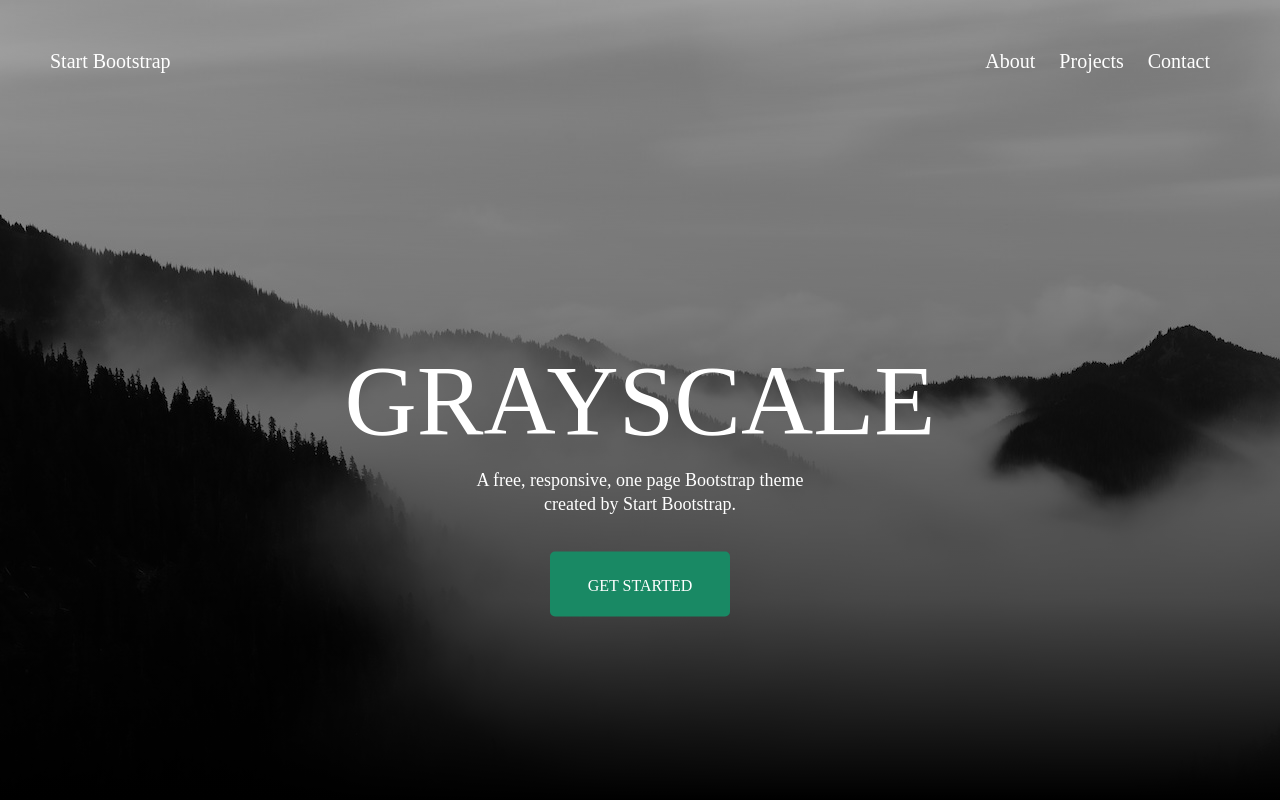
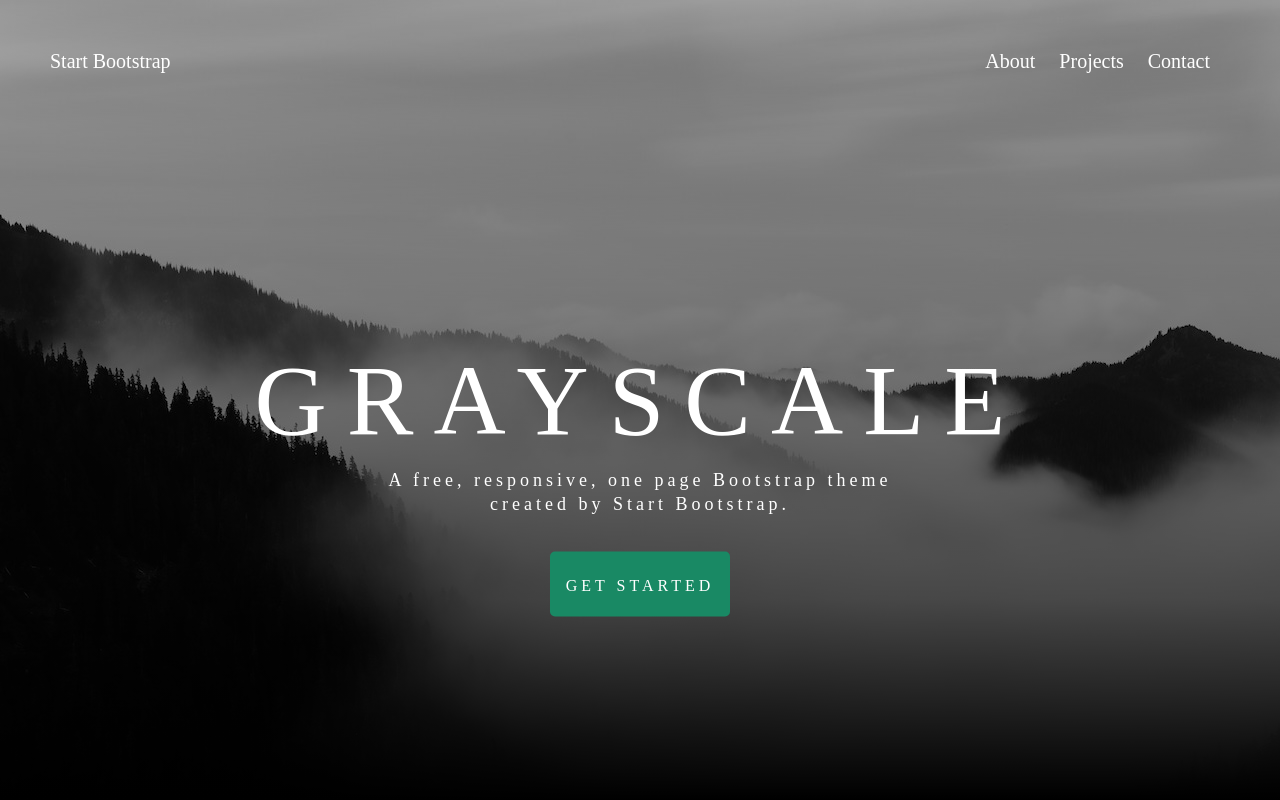
Before and after one commit to Nasibb/GrayScale, a plain HTML site: page index.html in a window 1280 px wide. Drawn offline with Linux system fonts and the light colour scheme.

Commit message:
letter-spacing

```diff
--- a/assets/css/style.css
+++ b/assets/css/style.css
@@ -36,6 +36,7 @@
     top: 50%;
     left: 50%;
     transform: translate(-50%, -50%);
+    letter-spacing: 1.25rem;
 }
 .title .first-p{
     color: white;
@@ -46,6 +47,7 @@
     top: 60%;
     left: 50%;
     transform: translate(-50%, -50%);
+    letter-spacing: 0.25rem;
 }
 .title .second-p{
     color: white;
@@ -56,6 +58,7 @@
     top: 63%;
     left: 50%;
     transform: translate(-50%, -50%);
+    letter-spacing: 0.25rem;
 }
 .header-button{
     width: 180px;
@@ -75,5 +78,5 @@
     /* text-align: center; */
     text-decoration: none;
     color: white;
-
+    letter-spacing: 0.25rem;
 }
```
